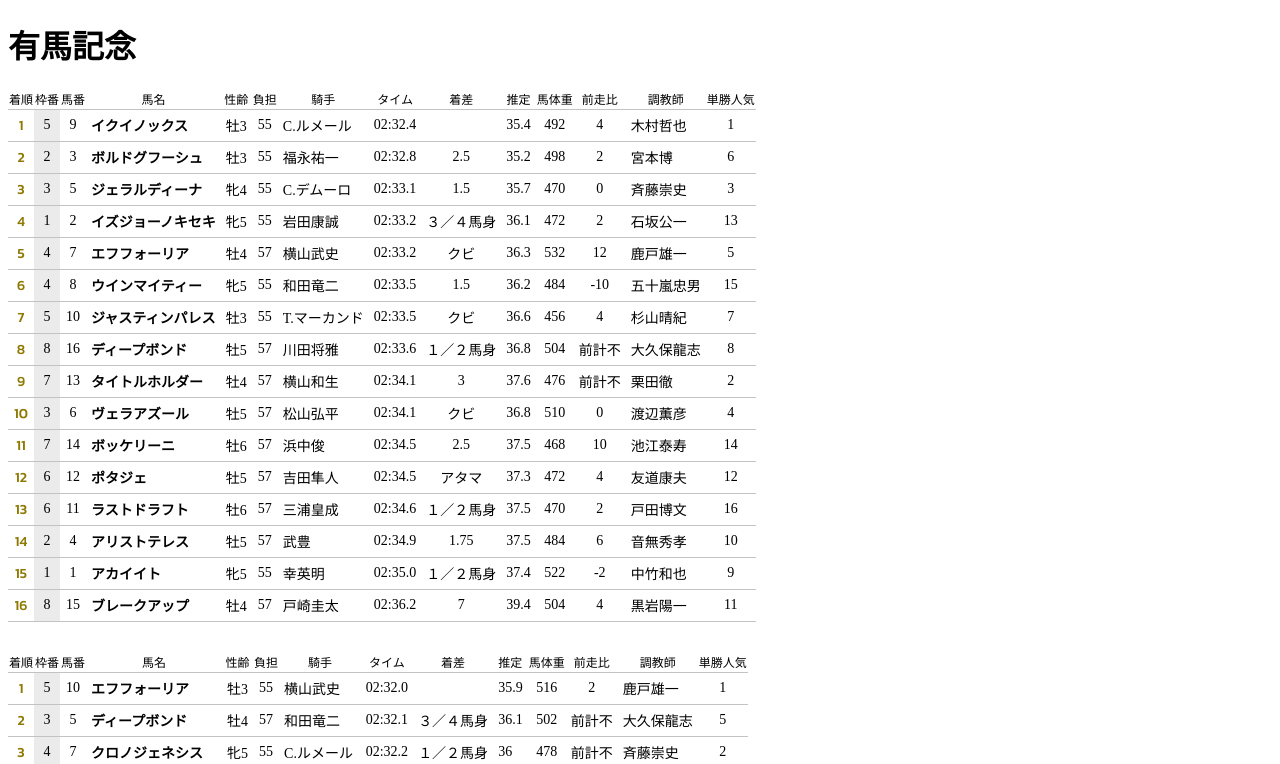
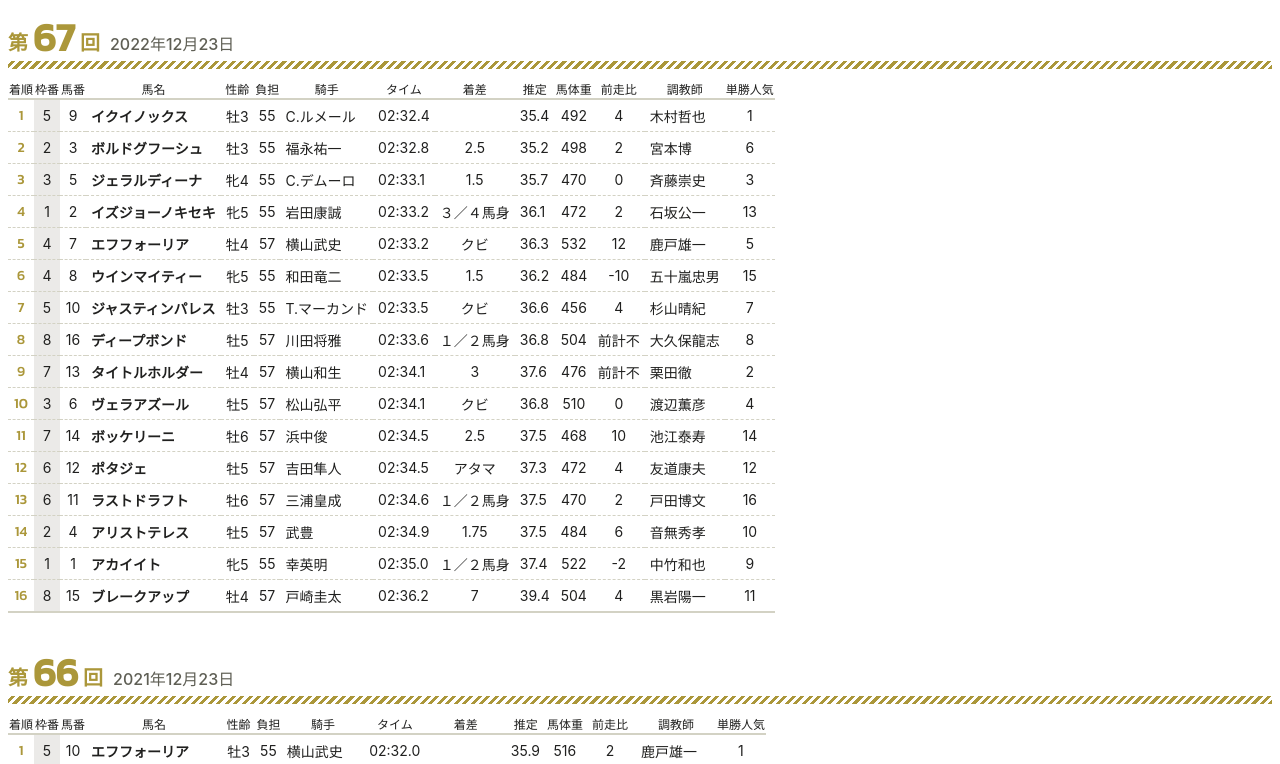
Before and after one commit to NAKAGAWA-neko/arimakinen, a website built with Vite: page index.html in a window 1280 px wide. Shown: the top 764 px of the page. Built offline with nearby package versions, Linux system fonts and the light colour scheme; a web font is replaced by a local one.

Commit message:
しゅうせい

```diff
--- a/index.html
+++ b/index.html
@@ -19,12 +19,21 @@
     <title>有馬テーブル</title>
   </head>
   <body>
-    <h1>有馬記念</h1>
-    <div class="arimatable">
-      <table id="dataTable2022"></table>
-    </div>
-    <div class="arimatable">
-      <table id="dataTable2021"></table>
+    <div class="arimakinen">
+      <h2 class="times">
+        第<span class="times-number">67</span>回<span class="times-date">2022年12月23日</span>
+      </h2>
+      <div class="diagonal-bar"></div>
+      <div class="arimatable">
+        <table id="dataTable2022"></table>
+      </div>
+      <h2 class="times">
+        第<span class="times-number">66</span>回<span class="times-date">2021年12月23日</span>
+      </h2>
+      <div class="diagonal-bar"></div>
+      <div class="arimatable">
+        <table id="dataTable2021"></table>
+      </div>
     </div>
   </body>
 </html>
--- a/public/src/script/arima.js
+++ b/public/src/script/arima.js
@@ -21,7 +21,7 @@ function loadAndDisplayCSV(csvFilePath, containerId) {
         let columnIndex = 0;
         for (let cell in data[i]) {
           let classes = [];
-          if (columnIndex === 3) classes.push("bold");
+          if (columnIndex === 3) classes.push("horsename");
           if (columnIndex === 1) classes.push("waku");
           if (columnIndex === 0) classes.push("rank");
           if ([0, 1, 2, 4, 5, 8, 10, 11, 13].includes(columnIndex)) classes.push("center-text");
--- /dev/null
+++ b/src/scss/_arima-color.scss
@@ -0,0 +1,7 @@
+$c-main-black: rgb(32, 32, 31);
+$c-gold-1: #ab973a;
+
+$c-l-gray-1: #d3d2c4;
+$c-waku-back: rgb(235, 234, 232);
+
+$c-l-back-1: #5f5f55;
--- a/src/scss/arima-style.scss
+++ b/src/scss/arima-style.scss
@@ -1,10 +1,57 @@
-body {
+@use "arima-color" as ari;
+
+.arimakinen {
+  font-family: -apple-system, BlinkMacSystemFont, Roboto, Segoe UI, Helvetica Neue, HelveticaNeue,
+    Hiragino Kaku Gothic ProN, Meiryo, sans-serif;
   font-size: 16px;
+  color: ari.$c-main-black;
+
+  h2 {
+    margin: 0;
+  }
+
+  .times {
+    color: ari.$c-gold-1;
+    font-size: 20px;
+    font-weight: bolder;
+
+    .times-number {
+      font-size: 39px;
+      font-family: "Aoboshi One", serif;
+      font-family: "Kanit", sans-serif;
+      padding: 0 5px;
+      vertical-align: -2%;
+    }
+  }
+  .times-date {
+    font-size: 16px;
+    color: ari.$c-l-back-1;
+    font-weight: 500;
+    padding-left: 10px;
+  }
+
+  .diagonal-bar {
+    background: repeating-linear-gradient(
+      -45deg,
+      ari.$c-gold-1,
+      ari.$c-gold-1 3px,
+      white 3px,
+      white 6px
+    );
+
+    /* ボックスの大きさ */
+    width: auto;
+    height: 8px;
+
+    margin: -5px 0 10px 0;
+  }
 }
 
 .arimatable {
   margin: 0 0 30px 0;
-  .bold {
+  width: auto;
+
+  .horsename {
     font-weight: bold;
   }
 
@@ -21,10 +68,14 @@ body {
     font-weight: 500;
     font-size: 12px;
   }
-  table,
-  td,
-  th {
-    border-bottom: 1px solid rgb(195, 195, 195);
+
+  th,
+  table {
+    border-bottom: 2px solid ari.$c-l-gray-1;
+  }
+
+  td {
+    border-bottom: 1px dashed ari.$c-l-gray-1;
   }
 
   table {
@@ -36,11 +87,11 @@ body {
     padding: 5px 5px;
   }
   .waku {
-    background-color: rgb(235, 235, 235);
+    background-color: ari.$c-waku-back;
   }
   .rank {
     font-family: "Aoboshi One", serif;
     font-family: "Kanit", sans-serif;
-    color: rgb(142, 121, 1);
+    color: ari.$c-gold-1;
   }
 }
```
Also changed, not shown: src/style/arima-style.css, src/style/clor.css (added), 2 other files.
